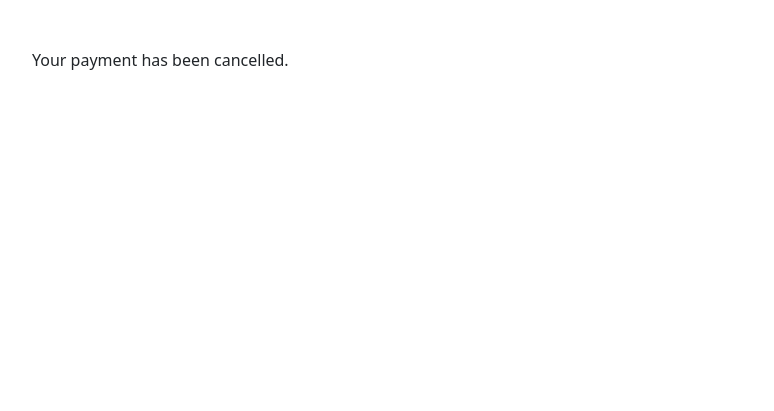
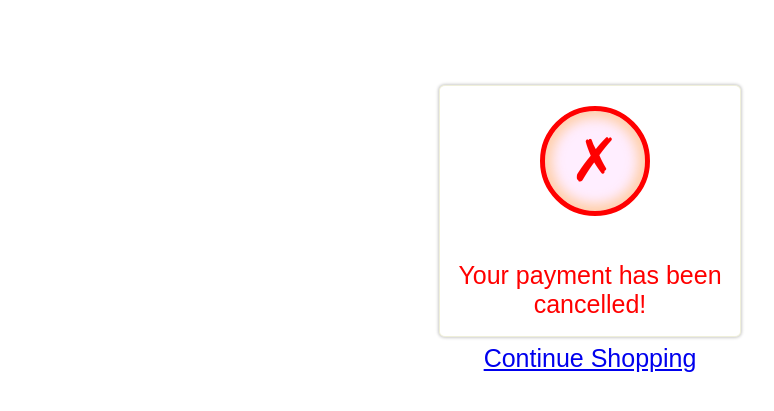
Before and after one commit to endk17/cryptoexchange, a Django app: page /cancel/ in a window 1280 px wide. Shown: the top 411 px of the page, without its empty margins (50-824 px from the left). Run offline with Django 3.2, Linux system fonts and the light colour scheme; parts of the project's set-up code (start-up, migrations or seed data) failed here and were passed over.

Commit message:
added: new css for payment error and static imgs

```diff
--- a/app/templates/cancel.html
+++ b/app/templates/cancel.html
@@ -1,15 +1,18 @@
-<!DOCTYPE html>
+{% load static %}
 <html lang="en">
   <head>
-    <meta charset="utf-8">
-    <meta name="viewport" content="width=device-width, initial-scale=1">
-    <title>Django + Coinbase Charge</title>
-    <link rel="stylesheet" href="https://cdn.jsdelivr.net/npm/bootstrap@5.1.1/dist/css/bootstrap.min.css" crossorigin="anonymous">
-    <script src="https://cdn.jsdelivr.net/npm/bootstrap@5.1.1/dist/js/bootstrap.min.js" crossorigin="anonymous"></script>
+    <title>Cancel</title>
+    <link href="https://fonts.googleapis.com/css?family=Source+Sans+Pro:400" rel="stylesheet">
+    <link rel="stylesheet" href="{% static 'css/base.css' %}" crossorigin="anonymous">
   </head>
   <body>
-    <div class="container mt-5">
-      <p>Your payment has been cancelled.</p>
+    <div class="box">
+      <div class="error alert">
+        <div class="alert-body">
+          <p>Your payment has been cancelled!</p>
+          <a href="/">Continue Shopping</a>
+        </div>
+      </div>
     </div>
   </body>
 </html>
--- a/app/templates/home.html
+++ b/app/templates/home.html
@@ -1,4 +1,3 @@
-<!-- templates/home.html -->
 {% load static %}
 <html lang="en">
   <head>
@@ -11,6 +10,7 @@
       <div class="card w-25">
         <div class="card-body">
           <h3 class="card-title">{{ charge.name }}</h3>
+          <img src="static/img/whiskey_1.jpeg" alt="the finest" width="250" height="200">
           <p class="card-text">
             <span>{{ charge.description }}</span>
             <br>
--- a/app/templates/success.html
+++ b/app/templates/success.html
@@ -9,8 +9,7 @@
     <div class="box">
       <div class="success alert">
         <div class="alert-body">
-          Success!
-          Your payment has been successful
+          <p>Your payment has been successful</p>
           <a href="/">Continue Shopping</a>
         </div>
       </div>
```
Also changed, not shown: app/static/img/whiskey_1.jpeg (added), img/ecom_crypto_1.png (added), img/ecom_crypto_2.png (added), img/ecom_crypto_3.png (added).
